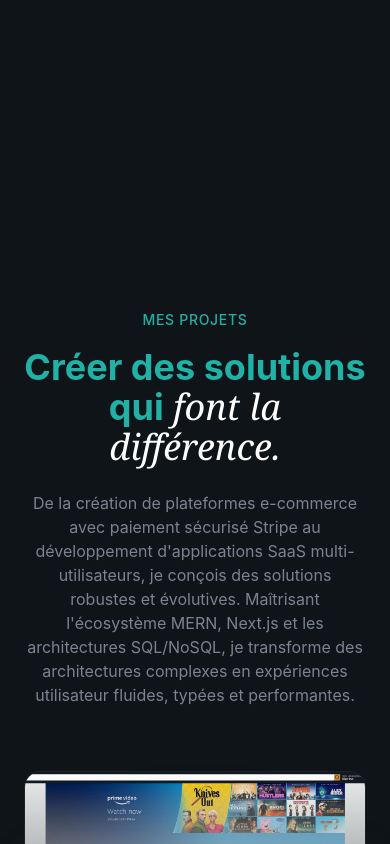
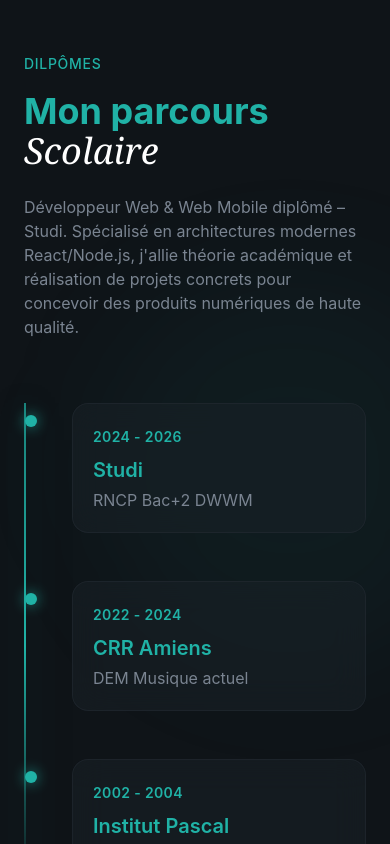
Before and after one commit to Slim-coder20/Dev_Personal_Portfolio, a React (Vite) app: page / in a window 390 px wide. Shown: the part 4140-4984 px from the top of the page. Built offline with nearby package versions, Linux system fonts and the light colour scheme.

Commit message:
Feat: implémentation de la section diplome en Desktop et mobile

```diff
--- a/src/section/Diplome.jsx
+++ b/src/section/Diplome.jsx
@@ -1,12 +1,85 @@
 import React from 'react'
 
-
+const expriences = [
+  {
+    period: "2024 - 2026",
+    school: "Studi",
+    diplome: "RNCP Bac+2 DWWM",
+  },
+  {
+    period: "2022 - 2024",
+    school: "CRR Amiens",
+    diplome: "DEM Musique actuel",
+  },
+  {
+    period: "2002 - 2004",
+    school: "Institut Pascal",
+    diplome: "BTP PAO",
+  },
+];
 
 export const Diplome = () => {
   return (
     <section id="diplome" className="py-32 relative overflow-hidden">
+      <div className="absolute top-1/2 left-1/4 w-96 h-96 bg-primary/5 rounded-full blur-3xl -translate-y-1/2" />
+      <div className="container mx-auto px-6 relative z-10">
+        {/* Section Header  */}
+        <div className="max-w-3xl mb-16">
+          <span className="text-secondary-foreground text-sm font-medium tracking-wider uppercase animate-fade-in">
+            Dilpômes
+          </span>
+          <h2 className="text-4xl md:text-5xl font-bold mt-4 mb-6 animate-fade-in animation-delay-100 text-secondary-foreground">
+            Mon parcours{" "}
+            <span className="font-serif italic font-normal text-white">
+              Scolaire
+            </span>
+          </h2>
+          <p className="text-muted-foreground animate-fade-in animation-delay-200">
+            Développeur Web & Web Mobile diplômé – Studi. Spécialisé en
+            architectures modernes React/Node.js, j'allie théorie académique et
+            réalisation de projets concrets pour concevoir des produits
+            numériques de haute qualité.
+          </p>
+        </div>
+        {/* Timeline */}
+        <div className="relative">
+          <div className="timeline-glow absolute left-0 md:left-1/2 top-0 bottom-0 w-[2px] bg-linear-to-b from-primary/70 via-primary to-transparent md:-translate-x-1/2 shadow-[0_0_25px_rgba(32,178,166,0.8)]" />
 
-      <div className="conatainer mx-auto px-6 relative z-10"></div>
+          {/* Diplome items */}
+          <div className="space-y-12">
+            {expriences.map((exp, idx) => (
+              <div
+                key={idx}
+                className="relative grid grid-cols-[24px_1fr] md:grid-cols-2 gap-6 md:gap-12 items-start"
+              >
+                {/* Timeline dot */}
+                <div className="relative md:col-start-1 md:justify-self-end">
+                  <span className="absolute left-px md:left-auto md:right-[-6px] top-3 w-3 h-3 rounded-full bg-primary shadow-[0_0_14px_rgba(32,178,166,0.85)]" />
+                </div>
+
+                {/* Content */}
+                <div
+                  className={`md:max-w-md ${
+                    idx % 2 === 0
+                      ? "md:col-start-2 md:justify-self-start"
+                      : "md:col-start-1 md:justify-self-end md:text-right"
+                  }`}
+                >
+                  <div className="glass rounded-2xl p-5 border border-border/60">
+                    <span className="text-sm text-primary font-semibold tracking-wide">
+                      {exp.period}
+                    </span>
+                    <h3 className="text-xl font-semibold mt-2 text-secondary-foreground">
+                      {exp.school}
+                    </h3>
+                    <p className="text-muted-foreground mt-1">{exp.diplome}</p>
+                  </div>
+                </div>
+              </div>
+            ))}
+          </div>
+        </div>
+      </div>
     </section>
   );
 }
```
